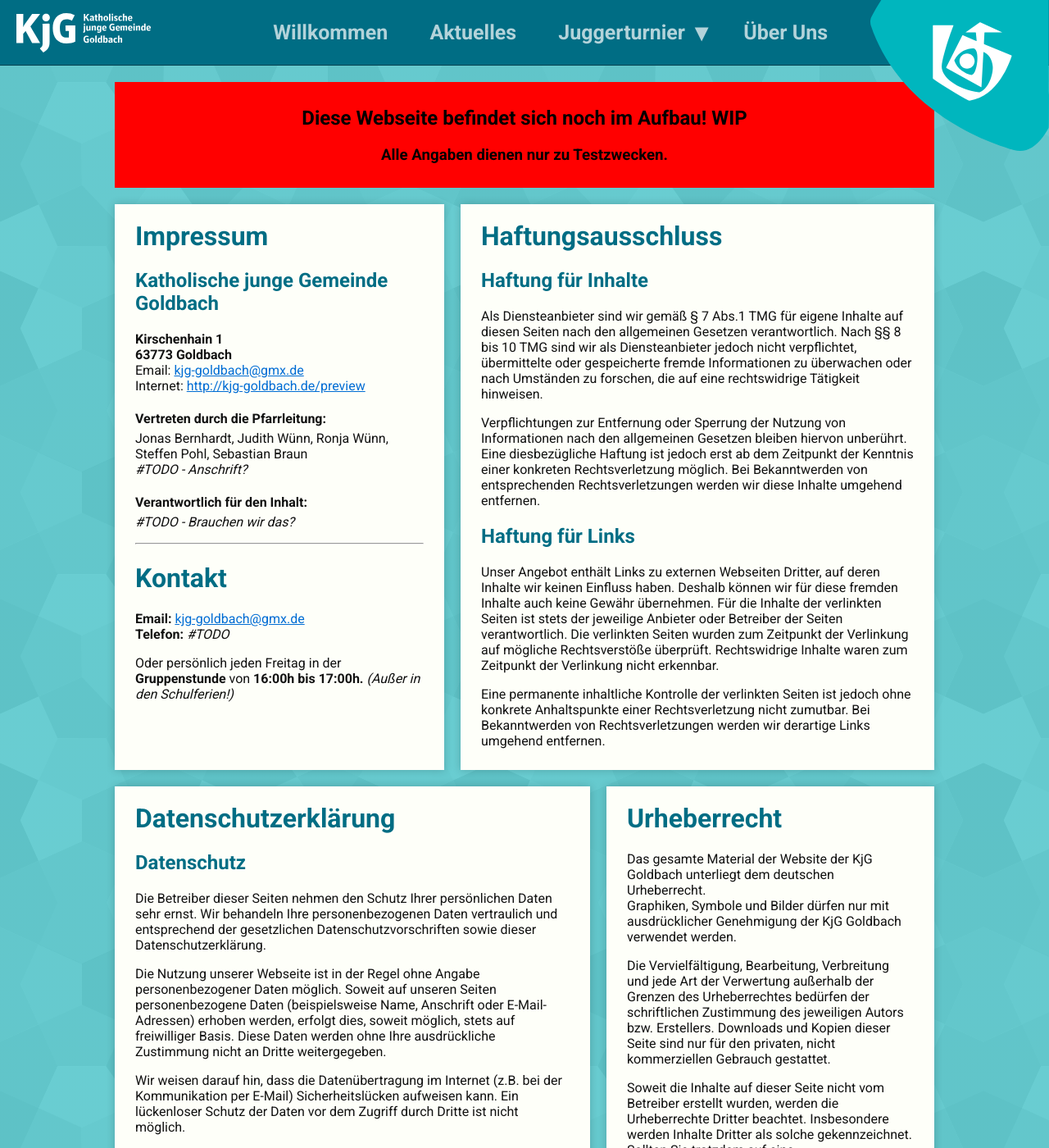
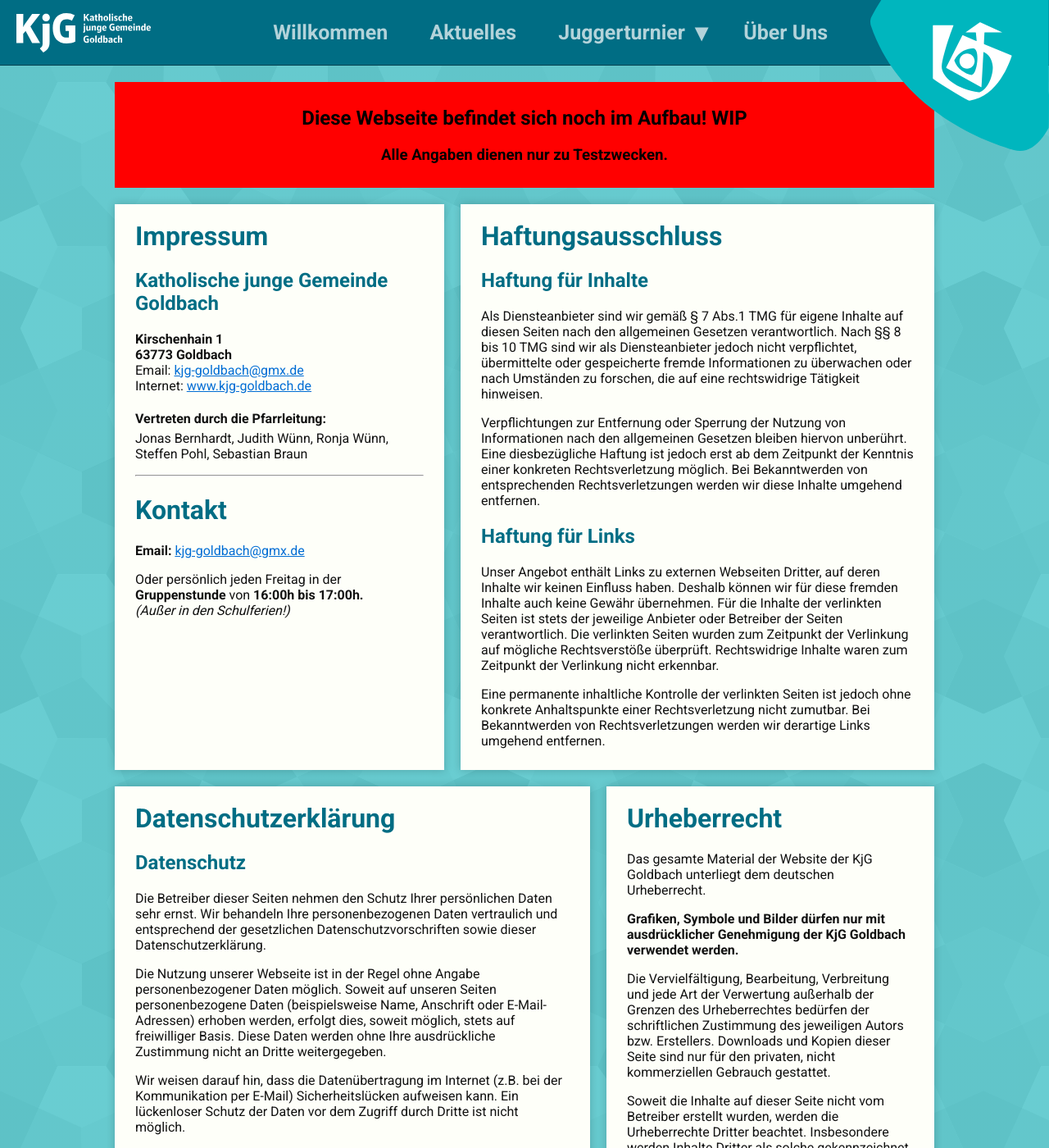
Before and after one commit to blueluke/kjg-homepage, a Jekyll site: the page built from impressum/index.md, in a window 1280 px wide and 1400 px high. Shown: the whole window at 82% size. Built offline with Jekyll 4.4.1, drawn with Linux system fonts in a browser that asks for light colours.

Commit message:
Impressum aktualisiert

```diff
--- a/impressum/index.md
+++ b/impressum/index.md
@@ -17,23 +17,23 @@ layout: default
 **Kirschenhain 1**
 **63773 Goldbach**
 Email: [{{ site.email }}](mailto:{{ site.email }})
-Internet: [{{ site.url }}](http://{{ site.url }})
+Internet: [www.kjg-goldbach.de]({{ site.url }})
 
 #### Vertreten durch die Pfarrleitung:
 Jonas Bernhardt, Judith Wünn, Ronja Wünn,
 Steffen Pohl, Sebastian Braun
-*\#TODO - Anschrift?*
 
-#### Verantwortlich für den Inhalt:
-*\#TODO - Brauchen wir das?*
+<!-- #### Verantwortlich für den Inhalt:
+*\#TODO - Brauchen wir das?* -->
 
 ***
 
 # Kontakt
 **Email:** [{{ site.email }}](mailto:{{ site.email }})
-**Telefon:** *\#TODO*
+<!-- **Telefon:** *\#TODO* -->
 
-Oder persönlich jeden Freitag in der **Gruppenstunde** von **16:00h bis 17:00h.** *(Außer in den Schulferien!)*
+Oder persönlich jeden Freitag in der **Gruppenstunde** von **16:00h bis 17:00h.**
+ *(Außer in den Schulferien!)*
 
 </div>
 
@@ -87,7 +87,8 @@ Weitere Informationen zum Umgang von Nutzerdaten finden Sie in der Datenschutzer
 # Urheberrecht
 
 Das gesamte Material der Website der KjG Goldbach unterliegt dem deutschen Urheberrecht.
-Graphiken, Symbole und Bilder dürfen nur mit ausdrücklicher Genehmigung der KjG Goldbach verwendet werden.
+
+**Grafiken, Symbole und Bilder dürfen nur mit ausdrücklicher Genehmigung der KjG Goldbach verwendet werden.**
 
 Die Vervielfältigung, Bearbeitung, Verbreitung und jede Art der Verwertung außerhalb der Grenzen des Urheberrechtes bedürfen der schriftlichen Zustimmung des jeweiligen Autors bzw. Erstellers. Downloads und Kopien dieser Seite sind nur für den privaten, nicht kommerziellen Gebrauch gestattet.
 
```
